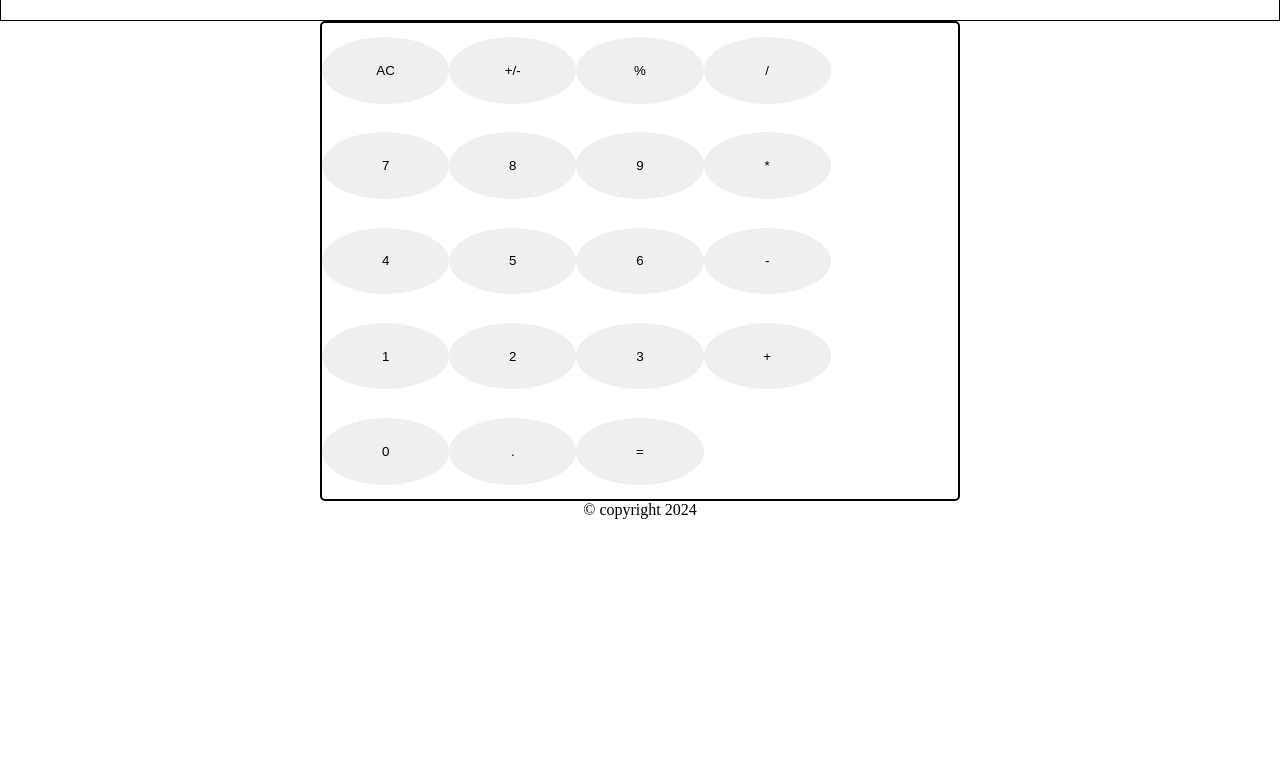
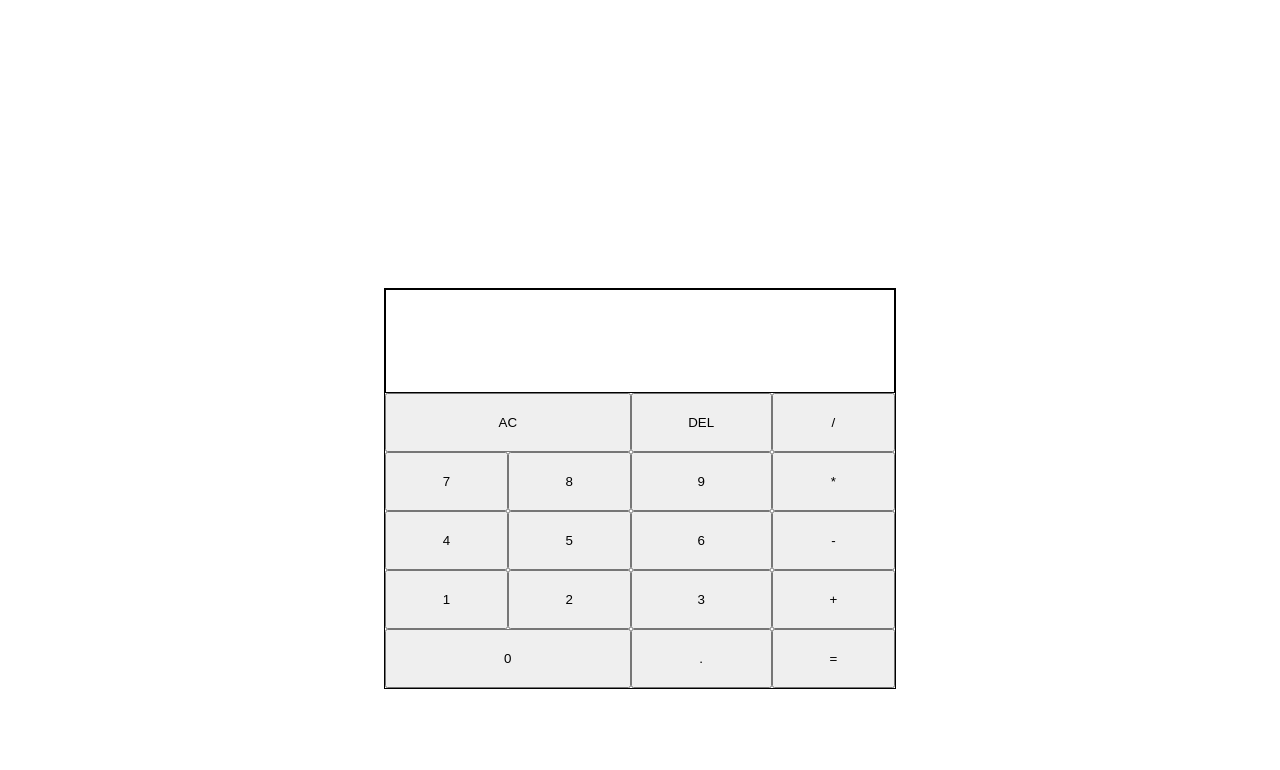
Before and after one commit to J8310048/Guided-Inquiry-7, a plain HTML site: page index.html in a window 1280 px wide. Shown: the part 96-866 px from the top of the page. Before the commit the page ends 800 px from the top, so only its background shows below. Drawn offline with Linux system fonts and the light colour scheme.

Commit message:
re-did the entire calculator. This just has html and css, no javascript yet

```diff
--- a/index.html
+++ b/index.html
@@ -5,50 +5,46 @@
     <meta charset="UTF-8">
     <meta name="viewport" content="width=device-width, initial-scale=1.0">
     <link href="/styles.css" rel="stylesheet">
-    <title>Document</title>
+    <title>My calculator</title>
 </head>
 
 <body>
-    <header>
-        <h1>Welcome to my Calculator!</h1>
-    </header>
+    <header></header>
 
 
 
     <main>
+        <div class="calculator">
+            <div class="display"></div>
+            <div class="buttons">
+                <button class="AC">AC</button>
+                <button class="DEL">DEL</button>
+                <button class="divide">/</button>
+                <button class="seven">7</button>
+                <button class="eight">8</button>
+                <button class="nine">9</button>
+                <button class="multiply">*</button>
+                <button class="four">4</button>
+                <button class="five">5</button>
+                <button class="six">6</button>
+                <button class="subtract">-</button>
+                <button class="one">1</button>
+                <button class="two">2</button>
+                <button class="three">3</button>
+                <button class="addition">+</button>
+                <button class="zero">0</button>
+                <button class="dot">.</button>
+                <button class="equal-sign">=</button>
+            </div>
+        </div>
 
-        <div class="screen">
-            <div class="display-number">0</div>
-        </div>
-        <div class="calculator">
 
-            <button class="AC">AC</button>
-            <button class="+/-">+/-</button>
-            <button class="%">%</button>
-            <button class="division">/</button>
-            <button class="7">7</button>
-            <button class="8">8</button>
-            <button class="9">9</button>
-            <button class="multiply">*</button>
-            <button class="4">4</button>
-            <button class="5">5</button>
-            <button class="6">6</button>
-            <button class="subtract">-</button>
-            <button class="1">1</button>
-            <button class="2">2</button>
-            <button class="3">3</button>
-            <button class="addition">+</button>
-            <button class="0">0</button>
-            <button class="dot">.</button>
-            <button class="=">=</button>
-
-        </div>
 
     </main>
 
 
 
-    <footer>&copy copyright 2024</footer>
+    <footer></footer>
 
 
     <script src="script.js"></script>
--- a/styles.css
+++ b/styles.css
@@ -2,37 +2,71 @@
     margin: 0;
     padding: 0;
     box-sizing: border-box;
-    text-align: center;
-    margin: auto;
 }
 
-
-
+/* this styling is for the border and size of the entire calculator */
 .calculator {
-    border: 2px black solid;
-    border-radius: 5px;
-    height: 60vh;
-    width: 50%;
-    display: grid;
-    grid-template-columns: repeat(4, 20%);
-    grid-template-rows: repeat(5, 20%);
+    border: 1px solid black;
+    position: relative;
+    margin: 30% 30%;
+    align-items: center;
 }
 
-.screen {
-    border: 1px black solid;
-    height: 10vh;
-    width: auto;
-    font-size: 300%;
+/* this is for the display */
+div .display {
+    border: 1px solid black;
+    padding: 10% 0;
 }
 
-button {
-    width: 100%;
-    height: 70%;
-    border-radius: 70%;
-    border: none;
+/* this is for the div that holds all the buttons. It houses them into a grid */
+.buttons {
+    display: grid;
+    grid-template-columns: 4(100px);
+    grid-template-rows: 5(100px);
 }
 
-/* how to read grid-area: grid-row-start / grid-column-start / grid-row-end / grid-column-end */
+/* this is for the spacing for all the buttons */
+button {
+    padding: 20px;
+}
+
+/* to read grid area: grid-row-start / grid-column-start / grid-row-end / grid-column-end */
+/* for the AC button */
 .AC {
-    grid-area: 1 / 1 / 2 / 2;
+    grid-area: 1 / 1 / 2 / 3;
 }
+
+/* for the delete button */
+.DEL {
+    grid-area: 1 / 3 / 2 / 4;
+}
+
+/* for the button nine */
+.divide {
+    grid-area: 1 / 4 / 2 / 5;
+}
+
+/* for the button seven */
+.seven {
+    grid-area: 2 / 1 / 3 / 2;
+}
+
+/* for the button eight */
+.eight {
+    grid-area: 2 / 2 / 3 / 3;
+}
+
+/* for the button divide */
+.nine {
+    grid-area: 2 / 3 / 3 / 4;
+}
+
+/* for the button multiply */
+.multiply {
+    grid-area: 2 / 4 / 3 / 5;
+}
+
+/* for the button zero */
+.zero {
+    grid-area: 5 / 1 / 6 / 3
+}
```
